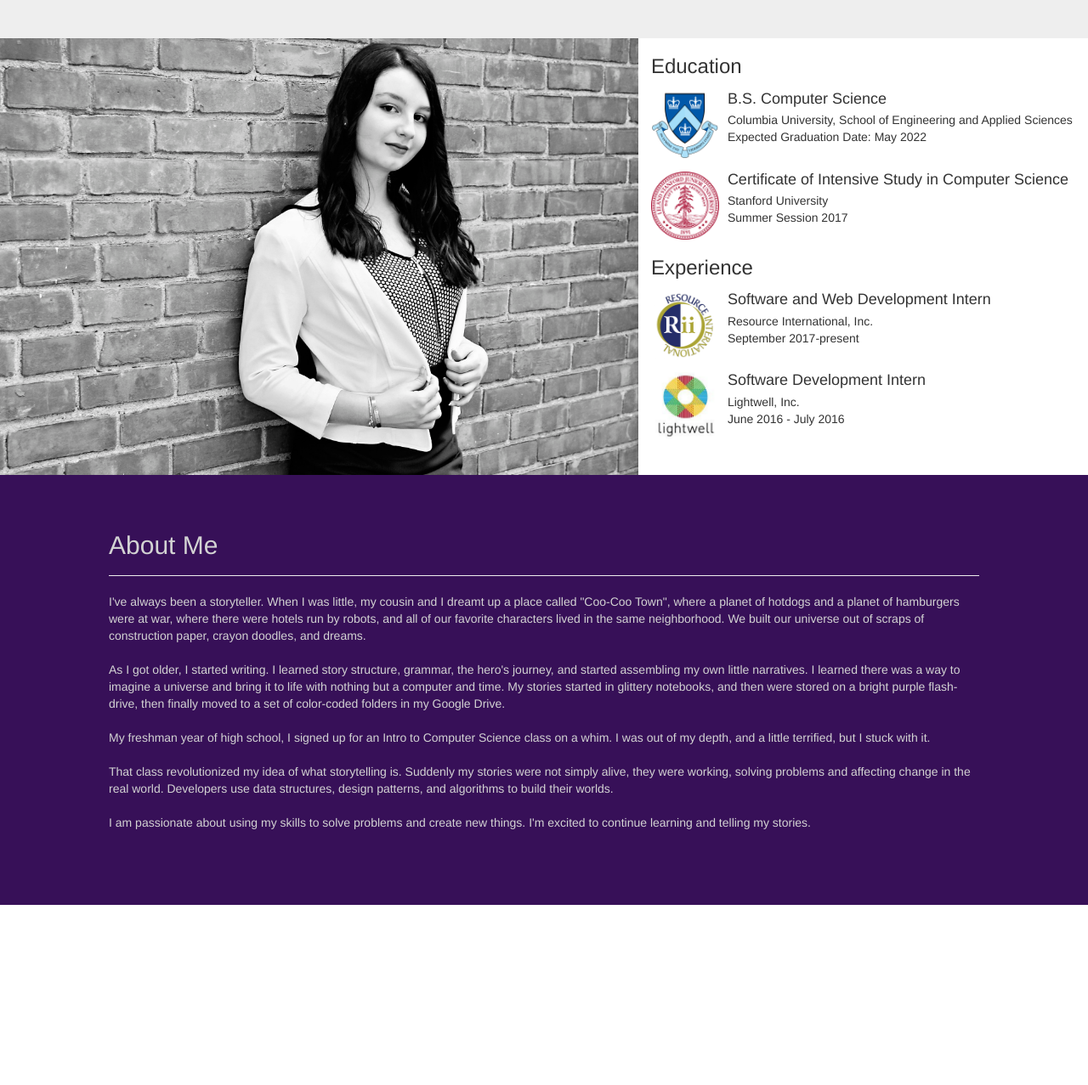
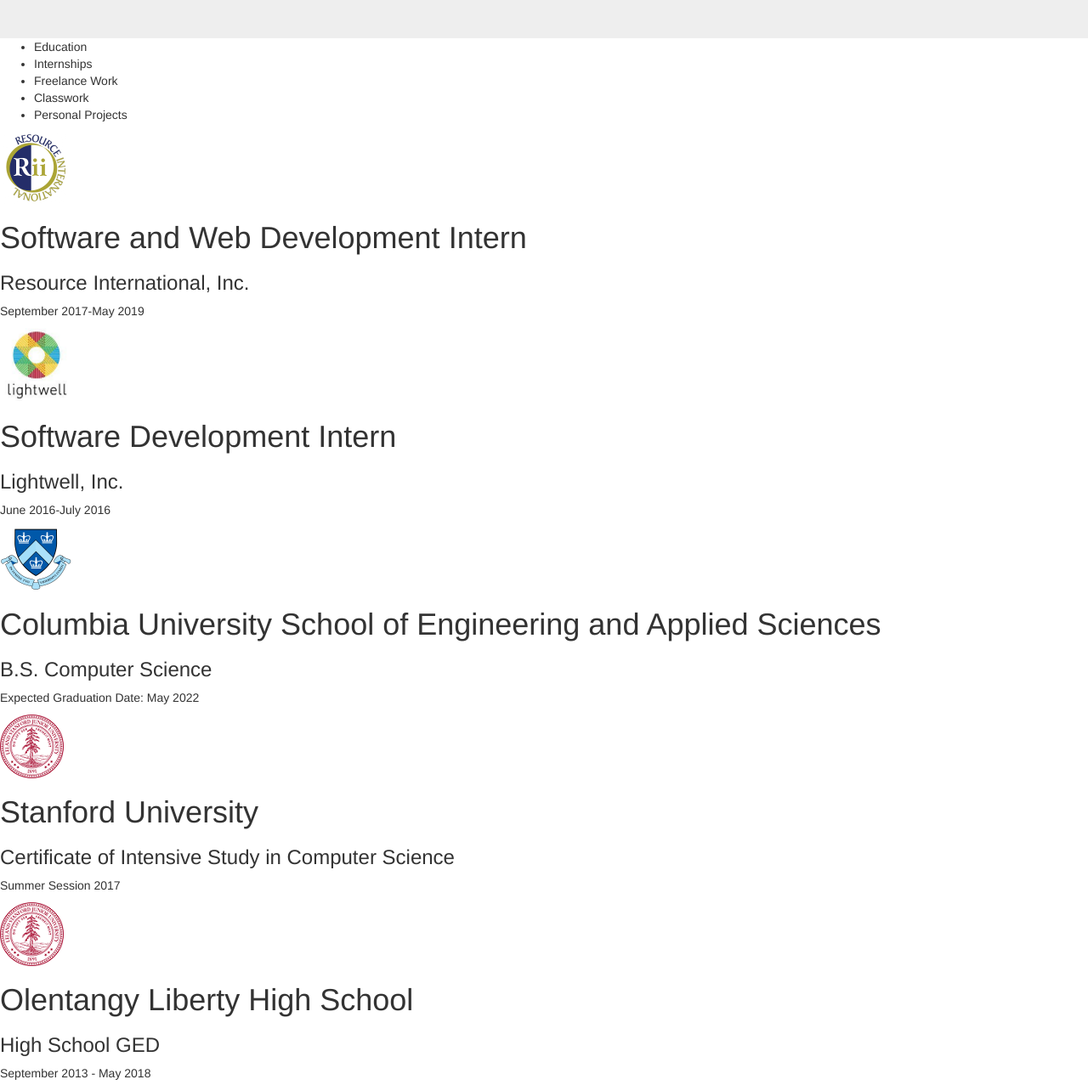
Before and after one commit to KMajidzadeh/personal-site, a plain HTML site: page index.html in a window 1280 px wide. Shown: the part 283-1560 px from the top of the page at 85% size. Before the commit the page ends 1348 px from the top, so only its background shows below. Drawn offline with nearby package versions, Linux system fonts and the light colour scheme.

Commit message:
Basic Box Format

```diff
--- a/index.html
+++ b/index.html
@@ -18,7 +18,50 @@
 				<a href="https://github.com/KMajidzadeh" class="fa fa-github fa-2x"></a>
 			</div>
 		</div>
-		<div class = "row row-eq-height">
+		<div class="filter-bar">
+			<ul>
+				<li>Education</li>
+				<li>Internships</li>
+				<li>Freelance Work</li>
+				<li>Classwork</li>
+				<li>Personal Projects</li>
+			</ul>
+		</div>
+		<div class = "project-container">
+			<div class = "project-box internship">
+				<img src="files/Resource_Logo.png" class="project-highlight">
+				<h1>Software and Web Development Intern</h1>
+				<h3>Resource International, Inc.</h3>
+				<p>September 2017-May 2019</p>
+			</div>
+		</div>
+		<div class = "project-container">
+			<div class = "project-box internship">
+				<img src="files/Lightwell_Logo.png" class="project-highlight">
+				<h1>Software Development Intern</h1>
+				<h3>Lightwell, Inc.</h3>
+				<p>June 2016-July 2016</p>
+			</div>
+			<div class = "project-box education">
+				<img src="files/Columbia_University_Shield.png" class="project-highlight">
+				<h1>Columbia University School of Engineering and Applied Sciences</h1>
+				<h3>B.S. Computer Science</h3>
+				<p>Expected Graduation Date: May 2022</p>
+			</div>
+			<div class = "project-box education">
+				<img src="files/Logo_of_Stanford_University.png" class="project-highlight">
+				<h1>Stanford University</h1>
+				<h3>Certificate of Intensive Study in Computer Science</h3>
+				<p>Summer Session 2017</p>
+			</div>
+			<div class = "project-box education">
+				<img src="files/Logo_of_Stanford_University.png" class="project-highlight"><!--HEYHEYHEYLOGOHERE-->
+				<h1>Olentangy Liberty High School</h1>
+				<h3>High School GED</h3>
+				<p>September 2013 - May 2018</p>
+			</div>
+		</div>
+		<!-- <div class = "row row-eq-height">
 			<div class = "col-sm-6" id="professional-photo"><img src="files/Profile_Full_Length.jpg"></div>
 			<div class = "col-xs-6 right-text">
 				<h3> Education </h3>
@@ -64,8 +107,8 @@
 					</div>
 				</div>
 			</div>
-		</div>
-		<div class="contianer emphasis-slider">
+		</div> -->
+		<!-- <div class="contianer emphasis-slider">
 			<div class="page-header">
 				<h2>About Me</h3>
 			</div>
@@ -83,6 +126,6 @@
 					<br><br>I am passionate about using my skills to solve problems and create new things. I'm excited to continue learning and telling my stories.</p>
 				</div>
 			</div>
-		</div>
+		</div> -->
 	</body>
 </html>
--- a/styles.css
+++ b/styles.css
@@ -1,3 +1,11 @@
+:root{
+    --accent: #83AA51;
+    --dark-background: #371058;
+    --light-background: lightgrey;
+    --light-text: whitesmoke;
+    --bright-text: #7A256D;
+    --dark-text: #24093E;
+}
 #first-bar h1{
 	color: #371058;
 }
```
